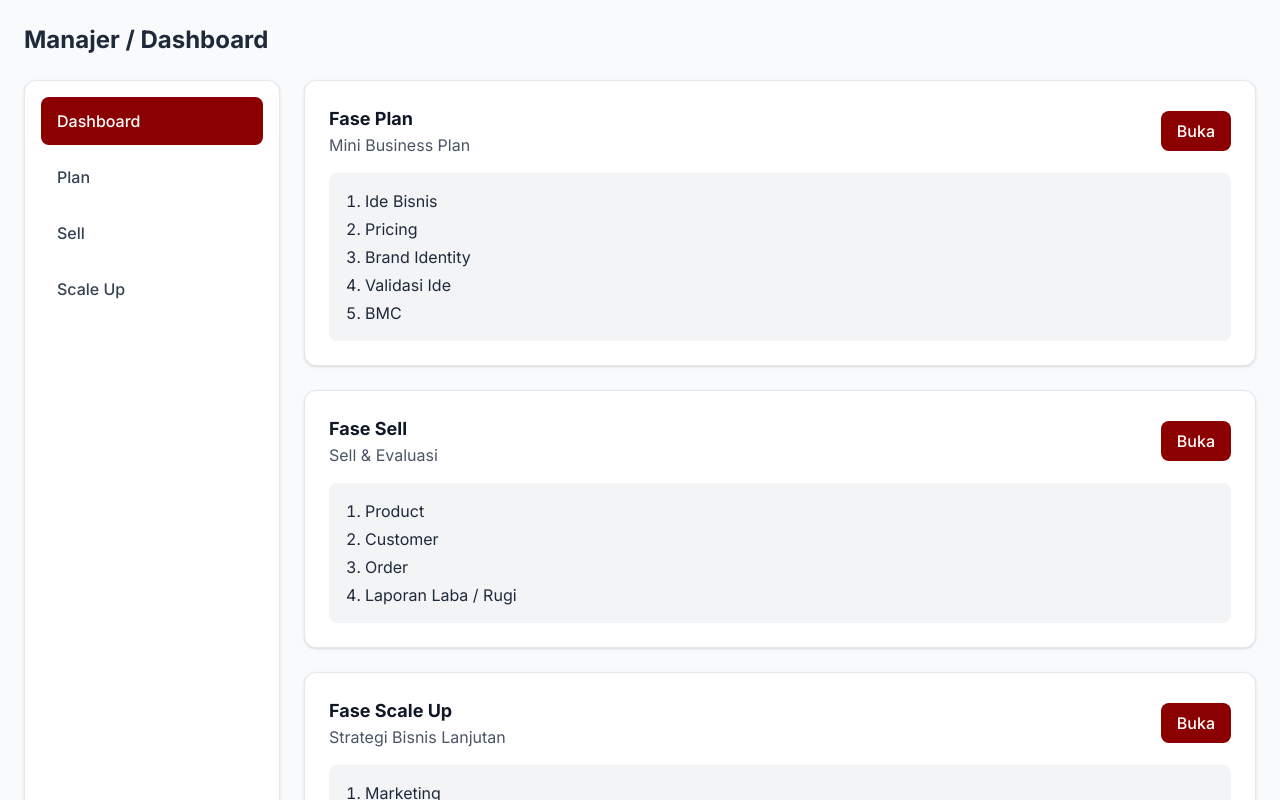
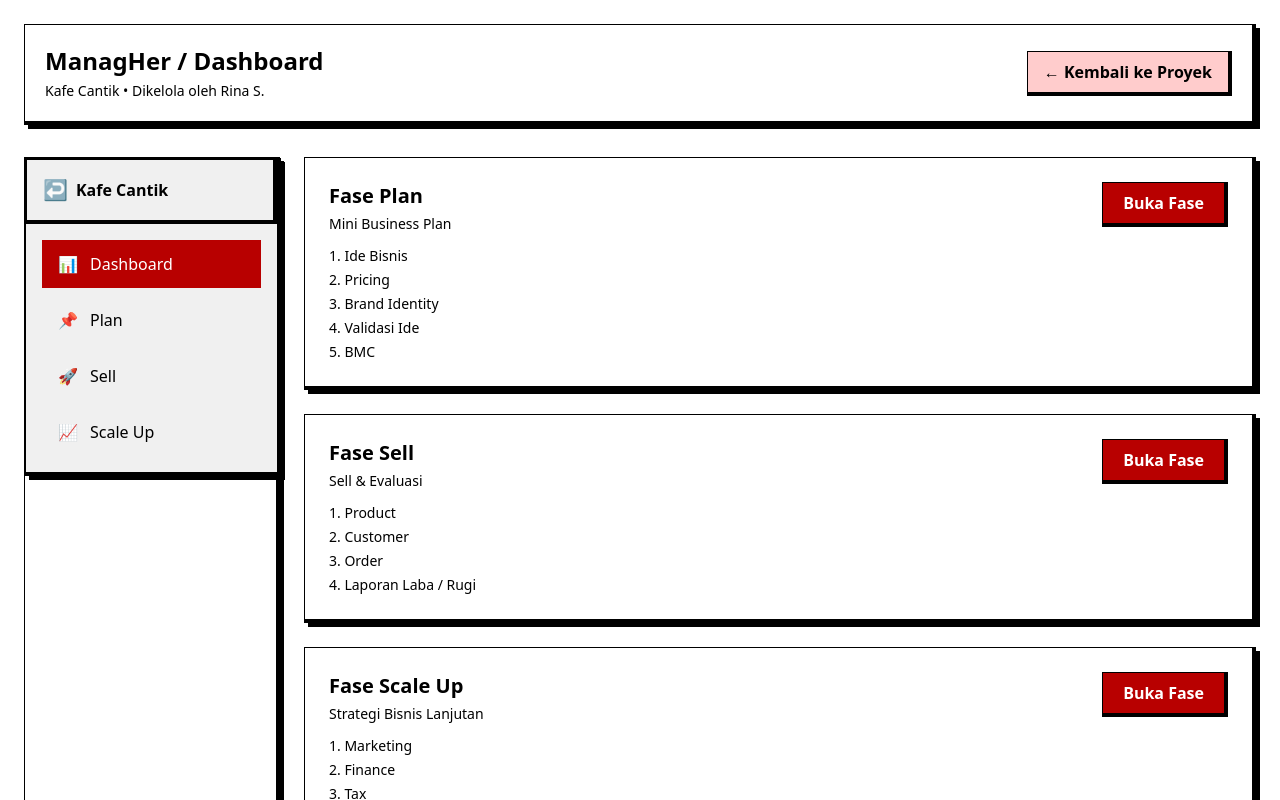
Before and after one commit to dwikarunia0001/managherv2, a Next.js app: page /dashboard/1 in a window 1280 px wide. Shown: the top 800 px of the page. Built offline with nearby package versions, Linux system fonts and the light colour scheme.

Commit message:
redesign dashboard page

```diff
--- a/src/app/dashboard/[projectId]/page.js
+++ b/src/app/dashboard/[projectId]/page.js
@@ -1,11 +1,10 @@
-// src/app/dashboard/[projectId]/page.js
 'use client';
 
 import { use, useEffect, useState } from 'react';
 import { useRouter } from 'next/navigation';
 import useProjectStore from '@/store/useProjectStore';
 import Sidebar from '@/components/Sidebar';
-import PhaseCard from '@/components/PhaseCard';
+// ❌ PhaseCard dihapus karena tidak digunakan
 
 export default function DashboardPage({ params }) {
   const { projectId } = use(params);
@@ -13,19 +12,27 @@ export default function DashboardPage({ params }) {
   const { currentProject, setCurrentProject } = useProjectStore();
   const [activeTab, setActiveTab] = useState('dashboard');
 
-  // Set proyek aktif saat halaman dimuat
   useEffect(() => {
     setCurrentProject(projectId);
-    if (!currentProject || currentProject.id !== projectId) {
-      // Opsional: redirect jika proyek tidak ditemukan
-    }
-  }, [projectId, setCurrentProject, currentProject]);
+  }, [projectId, setCurrentProject]);
 
-  // Jika proyek belum dimuat, tampilkan loading
   if (!currentProject) {
     return (
-      <div className="min-h-screen flex items-center justify-center bg-gray-50">
-        <p className="text-gray-600">Memuat proyek...</p>
+      <div className="min-h-screen flex items-center justify-center bg-[#ffffff]">
+        <div
+          className="px-6 py-4 text-[#000000] font-sans"
+          style={{
+            borderStyle: 'solid',
+            borderTopWidth: '1px',
+            borderLeftWidth: '1px',
+            borderBottomWidth: '4px',
+            borderRightWidth: '4px',
+            borderColor: '#000000',
+            boxShadow: '4px 4px 0 0 #000000',
+          }}
+        >
+          Memuat proyek...
+        </div>
       </div>
     );
   }
@@ -33,38 +40,198 @@ export default function DashboardPage({ params }) {
   const handleOpenPhase = (phase) => {
     const slug = phase.toLowerCase().replace(/\s+/g, '-');
     router.push(`/dashboard/${projectId}/${slug}`);
-    };
+  };
 
   return (
-    <div className="min-h-screen bg-gray-50 p-6">
-      <h1 className="text-2xl font-bold text-gray-800 mb-6">
-        Manajer / Dashboard
-      </h1>
+    <div className="min-h-screen bg-[#ffffff] p-4 sm:p-6">
+      {/* Header dengan Breadcrumb */}
+      <header className="mb-8">
+        <div
+          className="p-5 font-sans"
+          style={{
+            borderStyle: 'solid',
+            borderTopWidth: '1px',
+            borderLeftWidth: '1px',
+            borderBottomWidth: '4px',
+            borderRightWidth: '4px',
+            borderColor: '#000000',
+            boxShadow: '4px 4px 0 0 #000000',
+            backgroundColor: '#ffffff',
+          }}
+        >
+          <div className="flex flex-col sm:flex-row sm:items-center sm:justify-between gap-3">
+            <div>
+              <h1 className="text-2xl font-bold text-[#000000] font-sans">
+                ManagHer / Dashboard
+              </h1>
+              <p className="text-[#000000] text-sm font-sans font-light mt-1">
+                {currentProject.name} • Dikelola oleh {currentProject.manager}
+              </p>
+            </div>
+            <button
+              onClick={() => router.push('/projects')}
+              className="bg-[#ffcccc] text-[#000000] px-4 py-2 font-semibold font-sans hover:bg-[#ffa8a8] transition-colors"
+              style={{
+                borderStyle: 'solid',
+                borderTopWidth: '1px',
+                borderLeftWidth: '1px',
+                borderBottomWidth: '4px',
+                borderRightWidth: '4px',
+                borderColor: '#000000',
+              }}
+            >
+              ← Kembali ke Proyek
+            </button>
+          </div>
+        </div>
+      </header>
 
-      <div className="flex gap-6">
-        <Sidebar activeTab={activeTab} setActiveTab={setActiveTab} />
+      <div className="flex gap-6 flex-col lg:flex-row">
+        <div
+          className="w-full lg:w-64"
+          style={{
+            borderStyle: 'solid',
+            borderTopWidth: '1px',
+            borderLeftWidth: '1px',
+            borderBottomWidth: '4px',
+            borderRightWidth: '4px',
+            borderColor: '#000000',
+            boxShadow: '4px 4px 0 0 #000000',
+            backgroundColor: '#ffffff',
+          }}
+        >
+          <Sidebar activeTab={activeTab} setActiveTab={setActiveTab} />
+        </div>
 
         <div className="flex-1 space-y-6">
-          <PhaseCard
-            title="Fase Plan"
-            subtitle="Mini Business Plan"
-            items={['Ide Bisnis', 'Pricing', 'Brand Identity', 'Validasi Ide', 'BMC']}
-            onOpen={() => handleOpenPhase('Plan')}
-          />
+          {/* Fase Plan */}
+          <div
+            className="p-6 font-sans"
+            style={{
+              borderStyle: 'solid',
+              borderTopWidth: '1px',
+              borderLeftWidth: '1px',
+              borderBottomWidth: '4px',
+              borderRightWidth: '4px',
+              borderColor: '#000000',
+              boxShadow: '4px 4px 0 0 #000000',
+              backgroundColor: '#ffffff',
+            }}
+          >
+            <div className="flex flex-col md:flex-row md:items-start md:justify-between gap-4">
+              <div className="flex-1">
+                <h2 className="text-xl font-bold text-[#000000] font-sans">Fase Plan</h2>
+                <p className="text-[#000000] text-sm font-sans font-light mt-1">
+                  Mini Business Plan
+                </p>
+                <ul className="mt-3 space-y-1">
+                  {['Ide Bisnis', 'Pricing', 'Brand Identity', 'Validasi Ide', 'BMC'].map((item, i) => (
+                    <li key={i} className="text-[#000000] text-sm font-sans font-light">{i + 1}. {item}</li>
+                  ))}
+                </ul>
+              </div>
+              <button
+                onClick={() => handleOpenPhase('Plan')}
+                className="bg-[#b80000] text-white px-5 py-2 font-semibold font-sans hover:bg-[#8B0000] transition-colors whitespace-nowrap"
+                style={{
+                  borderStyle: 'solid',
+                  borderTopWidth: '1px',
+                  borderLeftWidth: '1px',
+                  borderBottomWidth: '4px',
+                  borderRightWidth: '4px',
+                  borderColor: '#000000',
+                }}
+              >
+                Buka Fase
+              </button>
+            </div>
+          </div>
 
-          <PhaseCard
-            title="Fase Sell"
-            subtitle="Sell & Evaluasi"
-            items={['Product', 'Customer', 'Order', 'Laporan Laba / Rugi']}
-            onOpen={() => handleOpenPhase('Sell')}
-          />
+          {/* Fase Sell */}
+          <div
+            className="p-6 font-sans"
+            style={{
+              borderStyle: 'solid',
+              borderTopWidth: '1px',
+              borderLeftWidth: '1px',
+              borderBottomWidth: '4px',
+              borderRightWidth: '4px',
+              borderColor: '#000000',
+              boxShadow: '4px 4px 0 0 #000000',
+              backgroundColor: '#ffffff',
+            }}
+          >
+            <div className="flex flex-col md:flex-row md:items-start md:justify-between gap-4">
+              <div className="flex-1">
+                <h2 className="text-xl font-bold text-[#000000] font-sans">Fase Sell</h2>
+                <p className="text-[#000000] text-sm font-sans font-light mt-1">
+                  Sell & Evaluasi
+                </p>
+                <ul className="mt-3 space-y-1">
+                  {['Product', 'Customer', 'Order', 'Laporan Laba / Rugi'].map((item, i) => (
+                    <li key={i} className="text-[#000000] text-sm font-sans font-light">{i + 1}. {item}</li>
+                  ))}
+                </ul>
+              </div>
+              <button
+                onClick={() => handleOpenPhase('Sell')}
+                className="bg-[#b80000] text-white px-5 py-2 font-semibold font-sans hover:bg-[#8B0000] transition-colors whitespace-nowrap"
+                style={{
+                  borderStyle: 'solid',
+                  borderTopWidth: '1px',
+                  borderLeftWidth: '1px',
+                  borderBottomWidth: '4px',
+                  borderRightWidth: '4px',
+                  borderColor: '#000000',
+                }}
+              >
+                Buka Fase
+              </button>
+            </div>
+          </div>
 
-          <PhaseCard
-            title="Fase Scale Up"
-            subtitle="Strategi Bisnis Lanjutan"
-            items={['Marketing', 'Finance', 'Tax', 'Legal', 'HR']}
-            onOpen={() => handleOpenPhase('Scale Up')}
-          />
+          {/* Fase Scale Up */}
+          <div
+            className="p-6 font-sans"
+            style={{
+              borderStyle: 'solid',
+              borderTopWidth: '1px',
+              borderLeftWidth: '1px',
+              borderBottomWidth: '4px',
+              borderRightWidth: '4px',
+              borderColor: '#000000',
+              boxShadow: '4px 4px 0 0 #000000',
+              backgroundColor: '#ffffff',
+            }}
+          >
+            <div className="flex flex-col md:flex-row md:items-start md:justify-between gap-4">
+              <div className="flex-1">
+                <h2 className="text-xl font-bold text-[#000000] font-sans">Fase Scale Up</h2>
+                <p className="text-[#000000] text-sm font-sans font-light mt-1">
+                  Strategi Bisnis Lanjutan
+                </p>
+                <ul className="mt-3 space-y-1">
+                  {['Marketing', 'Finance', 'Tax', 'Legal', 'HR'].map((item, i) => (
+                    <li key={i} className="text-[#000000] text-sm font-sans font-light">{i + 1}. {item}</li>
+                  ))}
+                </ul>
+              </div>
+              <button
+                onClick={() => handleOpenPhase('Scale Up')}
+                className="bg-[#b80000] text-white px-5 py-2 font-semibold font-sans hover:bg-[#8B0000] transition-colors whitespace-nowrap"
+                style={{
+                  borderStyle: 'solid',
+                  borderTopWidth: '1px',
+                  borderLeftWidth: '1px',
+                  borderBottomWidth: '4px',
+                  borderRightWidth: '4px',
+                  borderColor: '#000000',
+                }}
+              >
+                Buka Fase
+              </button>
+            </div>
+          </div>
         </div>
       </div>
     </div>
--- a/src/components/PhaseCard.jsx
+++ /dev/null
@@ -1,28 +0,0 @@
-// src/components/PhaseCard.js
-import React from 'react';
-
-export default function PhaseCard({ title, subtitle, items, onOpen }) {
-  return (
-    <div className="bg-white rounded-xl p-6 shadow-sm border border-gray-200">
-      <div className="flex justify-between items-center mb-4">
-        <div>
-          <h2 className="font-bold text-lg text-gray-900">{title}</h2>
-          <p className="text-gray-600">{subtitle}</p>
-        </div>
-        <button
-          onClick={onOpen}
-          className="bg-[#8B0000] hover:bg-[#6b0000] text-white px-4 py-2 rounded-lg font-medium transition-colors"
-        >
-          Buka
-        </button>
-      </div>
-      <div className="bg-gray-100 p-4 rounded-lg">
-        <ol className="list-decimal pl-5 space-y-1 text-gray-800">
-          {items.map((item, i) => (
-            <li key={i}>{item}</li>
-          ))}
-        </ol>
-      </div>
-    </div>
-  );
-}
--- a/src/components/Sidebar.jsx
+++ b/src/components/Sidebar.jsx
@@ -1,28 +1,80 @@
-// src/components/Sidebar.js
-import React from 'react';
+'use client';
+
+import { useRouter } from 'next/navigation';
+import useProjectStore from '@/store/useProjectStore';
+import { useEffect, useState } from 'react';
 
 export default function Sidebar({ activeTab, setActiveTab }) {
+  const router = useRouter();
+  const { currentProject } = useProjectStore();
+  const [projectName, setProjectName] = useState('');
+
+  // Ambil nama proyek saat dimuat
+  useEffect(() => {
+    if (currentProject) {
+      setProjectName(currentProject.name || 'Proyek');
+    }
+  }, [currentProject]);
+
   const tabs = [
-    { id: 'dashboard', label: 'Dashboard' },
-    { id: 'plan', label: 'Plan' },
-    { id: 'sell', label: 'Sell' },
-    { id: 'scale-up', label: 'Scale Up' },
+    { id: 'dashboard', label: 'Dashboard', icon: '📊' },
+    { id: 'plan', label: 'Plan', icon: '📌' },
+    { id: 'sell', label: 'Sell', icon: '🚀' },
+    { id: 'scale-up', label: 'Scale Up', icon: '📈' },
   ];
 
   return (
-    <div className="w-64 bg-white rounded-xl shadow-sm border border-gray-200 p-4">
-      <nav className="space-y-2">
+    <div
+      className="w-full lg:w-64 font-sans"
+      style={{
+        backgroundColor: '#f0f0f0',
+        borderStyle: 'solid',
+        borderTopWidth: '1px',
+        borderLeftWidth: '1px',
+        borderBottomWidth: '4px',
+        borderRightWidth: '4px',
+        borderColor: '#000000',
+        boxShadow: '4px 4px 0 0 #000000',
+      }}
+    >
+      {/* Header Sidebar */}
+      <div
+        className="p-4 flex items-center space-x-2 cursor-pointer"
+        onClick={() => router.push('/projects')}
+        style={{
+          borderStyle: 'solid',
+          borderTopWidth: '1px',
+          borderLeftWidth: '1px',
+          borderBottomWidth: '4px',
+          borderRightWidth: '4px',
+          borderColor: '#000000',
+        }}
+      >
+        <span className="text-xl">↩️</span>
+        <h3 className="font-bold text-[#000000]">{projectName}</h3>
+      </div>
+
+      {/* Menu Items — TANPA BORDER PER ITEM */}
+      <nav className="p-4 space-y-2">
         {tabs.map((tab) => (
           <button
             key={tab.id}
-            onClick={() => setActiveTab(tab.id)}
-            className={`w-full text-left px-4 py-3 rounded-lg font-medium transition-colors ${
+            onClick={() => {
+              setActiveTab(tab.id);
+              router.push(`/dashboard/${currentProject?.id}/${tab.id}`);
+            }}
+            className={`w-full flex items-center space-x-3 px-4 py-3 font-medium transition-colors ${
               activeTab === tab.id
-                ? 'bg-[#8B0000] text-white'
-                : 'text-gray-700 hover:bg-gray-100'
+                ? 'bg-[#b80000] text-white'
+                : 'text-[#000000] hover:bg-[#ffcccc]'
             }`}
+            style={{
+              borderRadius: '0', // Pastikan tidak ada rounding
+              textAlign: 'left',
+            }}
           >
-            {tab.label}
+            <span>{tab.icon}</span>
+            <span>{tab.label}</span>
           </button>
         ))}
       </nav>
```
